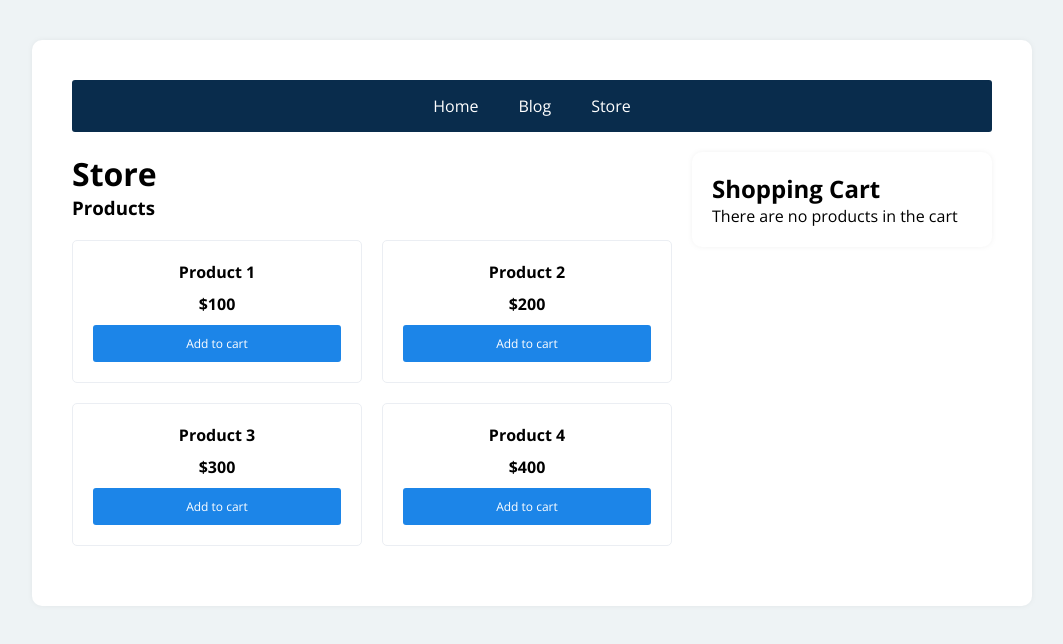
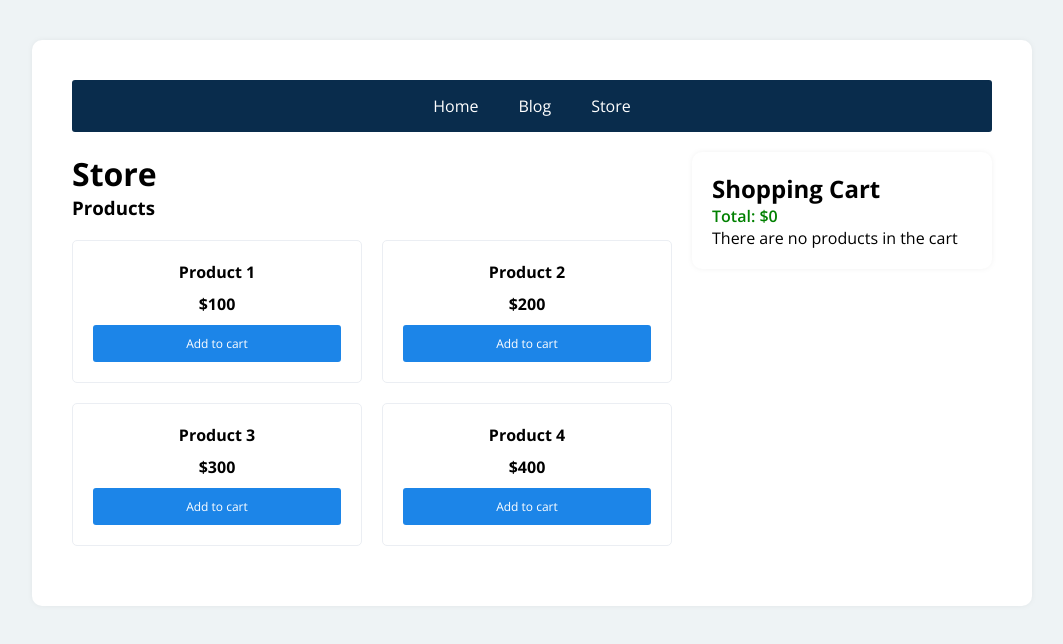
Before and after one commit to JhonCodeU/Shopping-cart-react, a React (Create React App) app: page /store in a window 1280 px wide. Shown: the top 644 px of the page, without its empty margins (108-1171 px from the left). Built offline with nearby package versions, Linux system fonts and the light colour scheme.

Commit message:
Total shopping cart

```diff
--- a/src/components/Cart.js
+++ b/src/components/Cart.js
@@ -6,6 +6,7 @@ const Cart = ({ cart }) => {
   return (
     <Contenedor>
       <h2>Shopping Cart</h2>
+      <Total>Total: ${cart.reduce((acc, item) => acc + item.price * item.quantity, 0)}</Total>
       {cart.length > 0 ?
         cart.map((cartItem) => (
           <Product key={cartItem.id}>
@@ -17,7 +18,7 @@ const Cart = ({ cart }) => {
         :
         <p>There are no products in the cart</p>
       }
-    </Contenedor>
+    </Contenedor >
   );
 }
 
@@ -40,4 +41,10 @@ const ProductName = styled.p`
   color: #000;
 `;
 
+const Total = styled.p`
+  font-weight: 600;
+  font-size: 16px;
+  color: green;
+`;
+
 export default Cart
```
